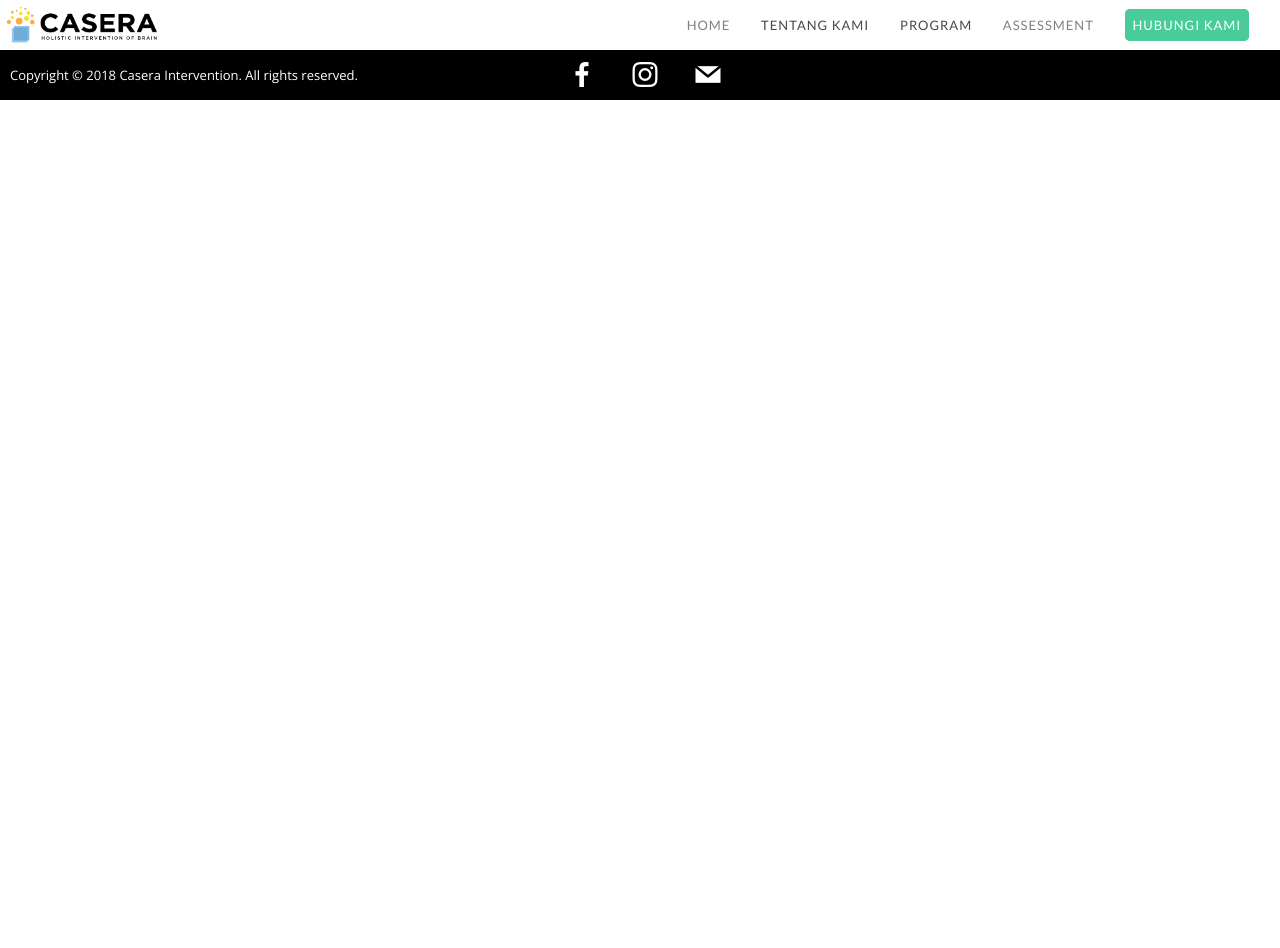
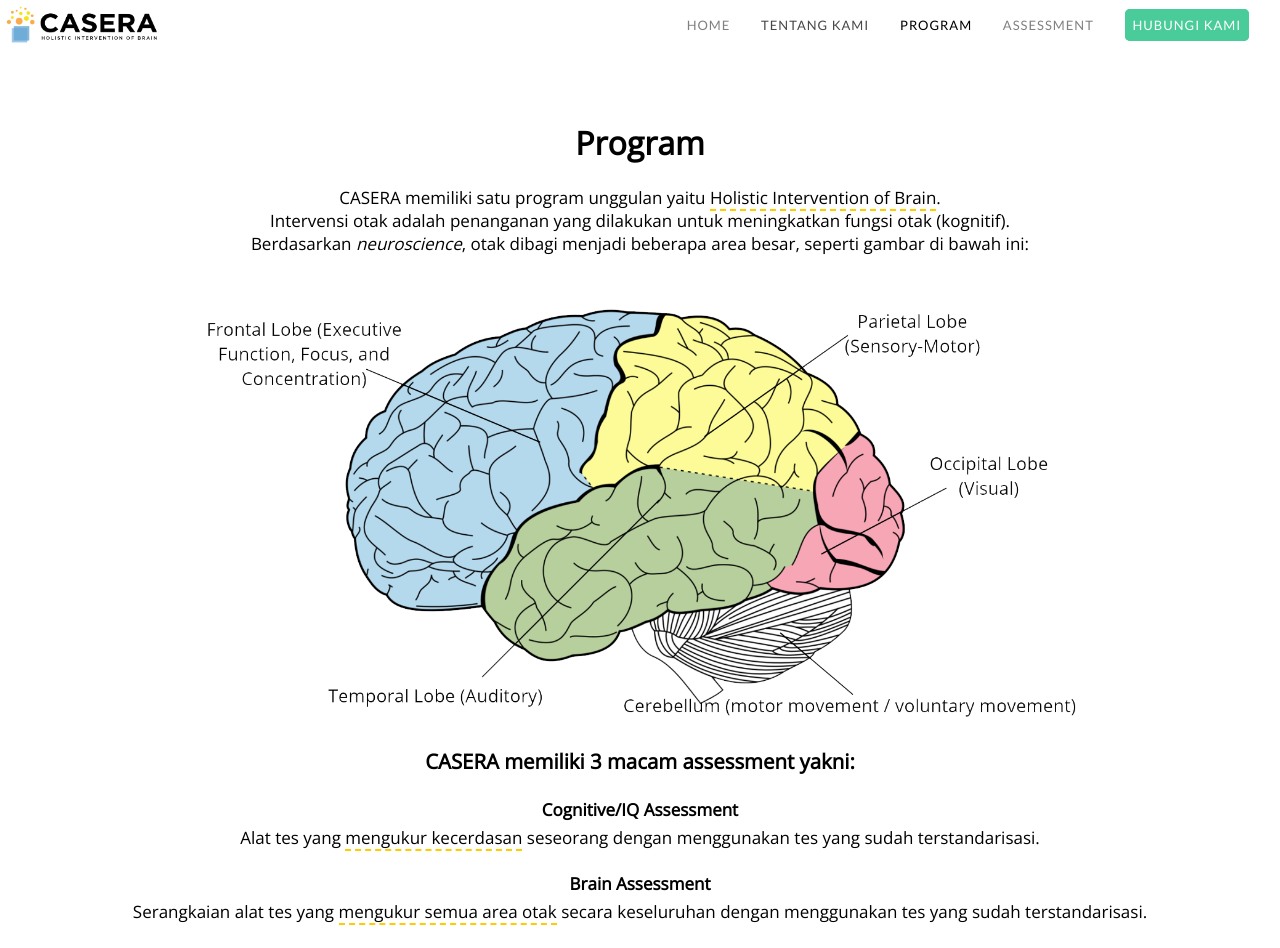
Before and after one commit to natashapetrus/casera-intervention, a React (Create React App) app: page /program in a window 1280 px wide. Shown: the top 948 px of the page. Before the commit the page ends 800 px from the top, so only its background shows below. Built offline with nearby package versions, Linux system fonts and the light colour scheme.

Commit message:
assessment page done

```diff
--- a/src/App.css
+++ b/src/App.css
@@ -29,3 +29,9 @@
 .geometryBg {
   background: url('./assets/images/bg2.png') center repeat;
 }
+
+.emphasis {
+  border-bottom: 2px dashed #ffcc00;
+  text-decoration-style: none;
+  font-weight: 300;
+}
--- a/src/App.js
+++ b/src/App.js
@@ -1,8 +1,10 @@
 import React, { Component } from 'react';
 import MediaQuery from 'react-responsive';
 import { BrowserRouter as Router, Route, Link } from 'react-router-dom';
+import ScrollToTop from './components/scrollToTop.jsx';
 import Header from './components/header.jsx';
 import Homepage from './components/homepage.jsx';
+import Program from './components/program.jsx';
 import Assessment from './components/assessment.jsx';
 import Footer from './components/footer.jsx';
 import './App.css';
@@ -13,14 +15,17 @@
 class App extends Component {
   render() {
     return (
-      <Router>
+      <Router onUpdate={() => window.scrollTo(0, 0)}>
+        <ScrollToTop>
           <div className="App">
             <div id="top"><Header /></div>
             <div style={{height:'50px'}} />
             <Route exact path="/" component={Homepage} />
+            <Route exact path="/program" component={Program} />
             <Route path="/assessment" component={Assessment} />
             <div id="contact"><Footer /></div>
           </div>
+        </ScrollToTop>
       </Router>
     );
   }
--- a/src/components/Homepage/firstline.jsx
+++ b/src/components/Homepage/firstline.jsx
@@ -7,6 +7,7 @@
 import '../style/homepage/homepage.css';
 import '../style/homepage/firstline.css';
 import '../style/button.css';
+import Separator from '../separator.jsx';
 
 export default class FirstLine extends Component{
     render(){
@@ -47,7 +48,7 @@
                 </MediaQuery>
                 <MediaQuery minDeviceWidth={1000}>
                     <div className="firstLineLaptop">
-                        <div style={{height: '50px', width: '100%'}} />
+                        <Separator />
                         <div style={{display: 'flex', height: '300px', width: '100%'}}>
                             <div className="iOSFix" style={{zIndex: 5, width:'100%', height:'100%', fontFamily:'Open Sans', fontSize:'x-large', textAlign:'center', overflow:'hidden'}}>
                                 <div style={{height: '40%', zIndex: 1}}>
--- a/src/components/assessment.jsx
+++ b/src/components/assessment.jsx
@@ -1,19 +1,41 @@
 import React, { Component } from 'react';
 import MediaQuery from 'react-responsive';
 import Fade from 'react-reveal/Fade';
-import FirstLine from '../components/Homepage/firstline.jsx';
-import SecondLine from '../components/Homepage/secondline.jsx';
-import ThirdLine from '../components/Homepage/thirdline.jsx';
-import FourthLine from '../components/Homepage/fourthline.jsx';
+import Separator from './separator.jsx';
+import './style/assessment.css';
 import './style/button.css';
-import './style/homepage/homepage.css';
 import '../App.css';
 
 export default class Assessment extends Component{
     render(){
         return(
-            <div style={{overflow:'hidden'}}>
-                Assessment
+            <div className='assessmentBackground'>
+                <Separator />
+                <div className='assessmentText'>
+                    <h1>Assessment</h1>
+                    <div style={{fontSize:'17px'}}>
+                        Assessment adalah serangkaian alat tes untuk mengetahui kemampuan seseorang terhadap suatu kompetensi.
+                        <br />Assessment yang dilakukan oleh CASERA berupa assessment yang bersifat psikologis dan neurosains.
+                        <br /><br />
+                        <div className='assessmentTypes'>
+                            <b style={{fontSize:'larger'}}>CASERA memiliki 3 macam assessment yakni:</b>
+                            <br />
+                            <br/>
+                            <b className='assessmentButtonText'>Cognitive/IQ Assessment</b>
+                            <br /><div style={{height:'5px'}} />Alat tes yang <b className='emphasis'>mengukur kecerdasan</b> seseorang dengan menggunakan tes yang sudah terstandarisasi.
+                            <br /><br />
+                            <b className='assessmentButtonText'>Brain Assessment</b>
+                            <br /><div style={{height:'5px'}} />Serangkaian alat tes yang <b className='emphasis'>mengukur semua area otak</b> secara keseluruhan dengan menggunakan tes yang sudah terstandarisasi.
+                            <br /><br />
+                            <b className='assessmentButtonText'>Comprehensive Clinical Assessment</b>
+                            <br /><div style={{height:'5px'}} />Serangkaian assessment dengan menggunakan berbagai standardized test untuk <b className='emphasis'>mengukur kemampuan semua area otak dan tingkat kognisi serta kondisi psikososial</b> anak.
+                        </div>
+                        <br /><br />Berdasarkan hasil assessment, akan diketahui secara spesifik kemampuan setiap area otak anak dibandingkan dengan anak seusianya, sehingga trainer kami dapat merancang program intervensi yang sesuai dengan kebutuhan.
+                        <br /><br />Selain itu, hasil assessment ini juga dapat dijadikan sebagai panduan untuk membantu anak mencapai performa yang maksimal.
+                        <br /><br /><br/>
+                        <div className="buttonSlide slideRight buttonLaptop" style={{fontSize:'smaller'}}>HUBUNGI KAMI SEKARANG</div>
+                    </div>
+                </div>
             </div>
         );
     }
--- a/src/components/header.jsx
+++ b/src/components/header.jsx
@@ -1,11 +1,12 @@
 import React, { Component } from 'react';
 import MediaQuery from 'react-responsive';
-import { Link } from "react-router-dom";
+import { NavLink } from 'react-router-dom';
 import { bubble as Menu } from 'react-burger-menu';
 import logo from '../assets/images/logo-header.PNG';
 import './style/header.css';
 
 import Homepage from './homepage.jsx';
+import Program from './program.jsx';
 import Assessment from './assessment.jsx';
 
 export default class Header extends Component{
@@ -19,19 +20,19 @@
                     </div>
                     <div className='topMenuNavigationBar' style={{width:'80%', height: '100%'}}>
                       <div className='topMenuText'>
-                        <Link to="/">HOME</Link>
+                        <NavLink exact={true} to="/" activeClassName='active'>HOME</NavLink>
                       </div>
                       <div className='topMenuText'>
-                        TENTANG KAMI
+                        TENTANG&nbsp;KAMI
                       </div>
                       <div className='topMenuText'>
-                        PROGRAM
+                        <NavLink to="/program" activeClassName='active'>PROGRAM</NavLink>
                       </div>
                       <div className='topMenuText'>
-                        <Link to="/assessment">ASSESSMENT</Link>
+                        <NavLink to="/assessment" activeClassName='active'>ASSESSMENT</NavLink>
                       </div>
                       <div className='topMenuText'>
-                        <a className='accentButton'>HUBUNGI KAMI</a>
+                        <a className='accentButton'>HUBUNGI&nbsp;KAMI</a>
                       </div>
                     </div>
                 </div>
--- /dev/null
+++ b/src/components/program.jsx
@@ -0,0 +1,44 @@
+import React, { Component } from 'react';
+import MediaQuery from 'react-responsive';
+import Fade from 'react-reveal/Fade';
+import Separator from './separator.jsx';
+import './style/program.css';
+import './style/button.css';
+import '../App.css';
+
+export default class Program extends Component{
+    render(){
+        return(
+            <div className='programBackground'>
+                <Separator />
+                <div className='text'>
+                    <h1>Program</h1>
+                    <div style={{fontSize:'17px'}}>
+                    CASERA memiliki satu program unggulan yaitu <b className='emphasis'>Holistic Intervention of Brain</b>.
+                    <br />Intervensi otak adalah penanganan yang dilakukan untuk meningkatkan fungsi otak (kognitif).
+                    <br />Berdasarkan <i>neuroscience</i>, otak dibagi menjadi beberapa area besar, seperti gambar di bawah ini:
+                    <br /><br />
+                    <img src={require("../assets/images/brain_areas.PNG")} id='brainImage' />
+                        <div className='types'>
+                            <b style={{fontSize:'larger'}}>CASERA memiliki 3 macam assessment yakni:</b>
+                            <br />
+                            <br/>
+                            <b className='buttonText'>Cognitive/IQ Assessment</b>
+                            <br /><div style={{height:'5px'}} />Alat tes yang <b className='emphasis'>mengukur kecerdasan</b> seseorang dengan menggunakan tes yang sudah terstandarisasi.
+                            <br /><br />
+                            <b className='buttonText'>Brain Assessment</b>
+                            <br /><div style={{height:'5px'}} />Serangkaian alat tes yang <b className='emphasis'>mengukur semua area otak</b> secara keseluruhan dengan menggunakan tes yang sudah terstandarisasi.
+                            <br /><br />
+                            <b className='buttonText'>Comprehensive Clinical Assessment</b>
+                            <br /><div style={{height:'5px'}} />Serangkaian assessment dengan menggunakan berbagai standardized test untuk <b className='emphasis'>mengukur kemampuan semua area otak dan tingkat kognisi serta kondisi psikososial</b> anak.
+                        </div>
+                        <br /><br />Berdasarkan hasil assessment, akan diketahui secara spesifik kemampuan setiap area otak anak dibandingkan dengan anak seusianya, sehingga trainer kami dapat merancang program intervensi yang sesuai dengan kebutuhan.
+                        <br /><br />Selain itu, hasil assessment ini juga dapat dijadikan sebagai panduan untuk membantu anak mencapai performa yang maksimal.
+                        <br /><br /><br/>
+                        <div className="buttonSlide slideRight buttonLaptop" style={{fontSize:'smaller'}}>HUBUNGI KAMI SEKARANG</div>
+                    </div>
+                </div>
+            </div>
+        );
+    }
+}
--- /dev/null
+++ b/src/components/scrollToTop.jsx
@@ -0,0 +1,16 @@
+import React, { Component } from 'react';
+import { withRouter } from 'react-router-dom';
+
+class ScrollToTop extends Component {
+    componentDidUpdate(prevProps) {
+      if (this.props.location !== prevProps.location) {
+        window.scrollTo(0, 0)
+      }
+    }
+
+    render() {
+      return this.props.children
+    }
+}
+
+export default withRouter(ScrollToTop)
--- /dev/null
+++ b/src/components/separator.jsx
@@ -0,0 +1,9 @@
+import React, { Component } from 'react';
+
+export default class Separator extends Component{
+    render(){
+        return(
+            <div style={{height: '50px', width: '100%'}} />
+        );
+    }
+}
--- /dev/null
+++ b/src/components/style/assessment.css
@@ -0,0 +1,99 @@
+@media all and (min-width: 0px) {
+    .assessmentBackground {
+        color: #000000;
+        width: 100%;
+        max-width: 100%;
+        height: auto;
+        background: url('../../assets/images/child-computer-cute-159848.png') center no-repeat;
+        background-size: cover;
+        background-color: #ffffff;
+        overflow: hidden;
+        font-size: smaller;
+    }
+
+    .assessmentText {
+        padding-left: 15px;
+        padding-right: 15px;
+        padding-bottom: 50px;
+    }
+
+    .assessmentButtonText {
+        background-color: #ffcc00;
+        border: 5px solid #ffcc00;
+        border-radius: 5px;
+        color: #ffffff;
+        letter-spacing: 1px;
+    }
+
+    .types {
+        background-color:#ffffff;
+        padding: 15px;
+        border-radius: 15px;
+    }
+}
+
+@media all and (min-width: 700px) {
+    .assessmentBackground {
+        color: #000000;
+        width: 100%;
+        max-width: 100%;
+        height: auto;
+        background: url('../../assets/images/child-computer-cute-159848.png') center no-repeat;
+        background-size: cover;
+        background-color: #ffffff;
+        overflow: hidden;
+    }
+
+    .assessmentText {
+        padding-left: 100px;
+        padding-right: 100px;
+        padding-bottom: 70px;
+    }
+
+    .assessmentButtonText {
+        background-color: #ffcc00;
+        border: 5px solid #ffcc00;
+        border-radius: 5px;
+        color: #ffffff;
+        letter-spacing: 1px;
+    }
+
+    .assessmentTypes {
+        background-color:#ffffff;
+        padding: 30px;
+        border-radius: 30px;
+    }
+}
+
+@media all and (min-width: 1000px) {
+    .assessmentBackground {
+        color: #000000;
+        width: 100%;
+        max-width: 100%;
+        height: auto;
+        background: url('../../assets/images/child-computer-cute-159848.png') center no-repeat;
+        background-size: cover;
+        background-color: #ffffff;
+        overflow: hidden;
+    }
+
+    .assessmentText {
+        padding-left: 170px;
+        padding-right: 170px;
+        padding-bottom: 100px;
+    }
+
+    .assessmentButtonText {
+        background-color: #ffcc00;
+        border: 5px solid #ffcc00;
+        border-radius: 5px;
+        color: #ffffff;
+        letter-spacing: 1px;
+    }
+
+    .assessmentTypes {
+        background-color:#ffffff;
+        padding: 50px;
+        border-radius: 50px;
+    }
+}
--- a/src/components/style/header.css
+++ b/src/components/style/header.css
@@ -24,3 +24,7 @@
     border-radius:5px;
     color:#ffffff;
 }
+
+.active {
+    color: #000000;
+}
--- /dev/null
+++ b/src/components/style/program.css
@@ -0,0 +1,18 @@
+#brainImage {
+    width: 900px;
+    height: auto;
+    margin: 0 auto;
+    border-radius: 0;
+}
+
+.programBackground {
+    width: 100%;
+    max-width: 100%;
+    height: auto;
+    overflow: hidden;
+    background-color: #ffffff;
+    align-content: center;
+    align-items: center;
+    justify-content: center;
+    text-align: center;
+}
```
Also changed, not shown: src/components/Homepage/thirdline.jsx (+4 -4 lines), src/assets/images/brain_areas.PNG (added), 1 other file (tests, documents, lock files or other folders). Lines whose indentation alone changed are shown as unchanged.
